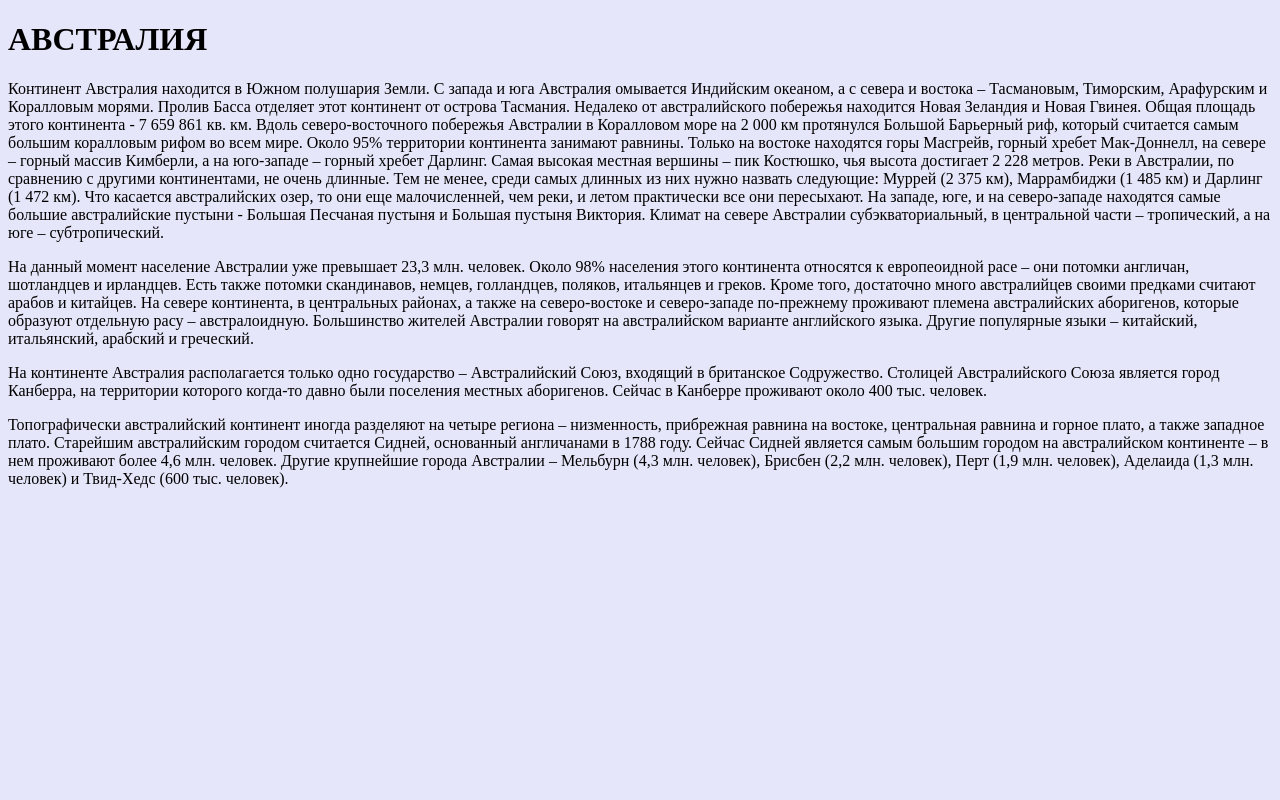
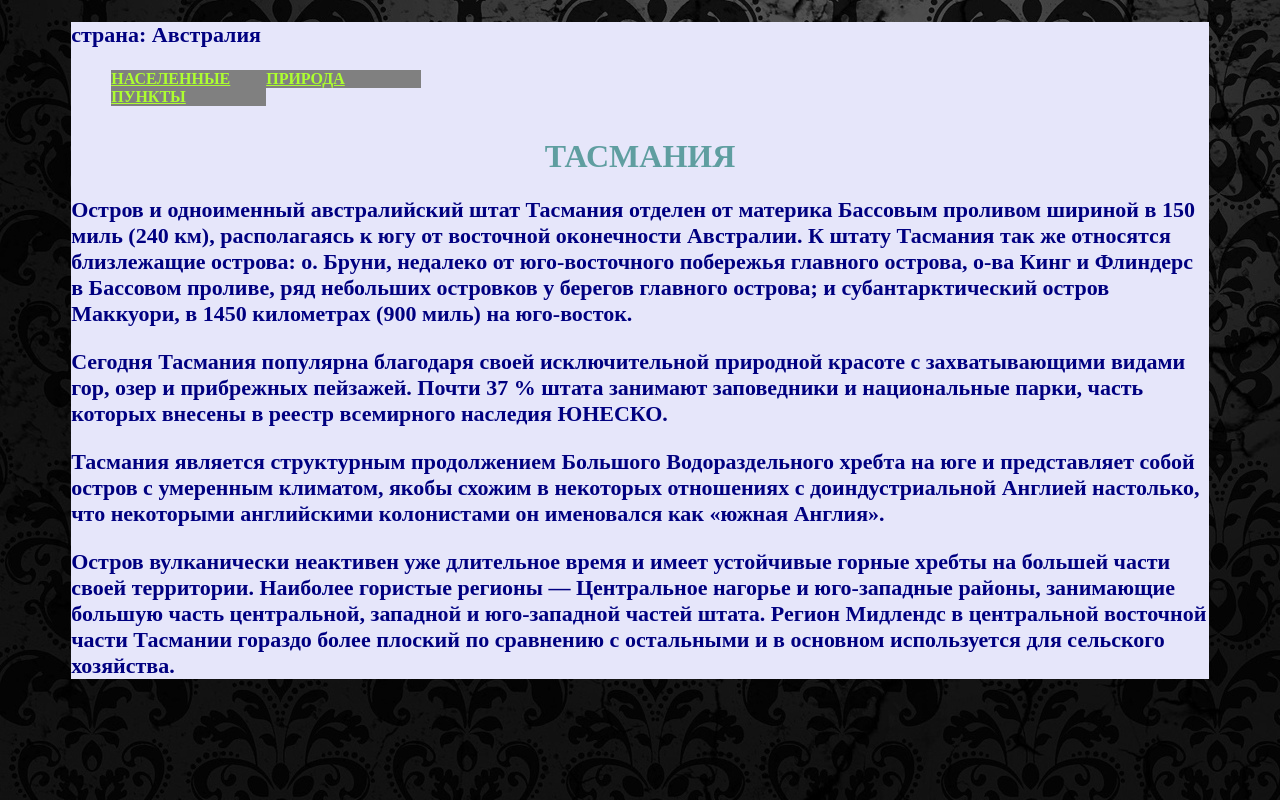
Before and after one commit to Muriam/python, a Flask app: page / in a window 1280 px wide. Run offline with Flask 2, Linux system fonts and the light colour scheme.

Commit message:
add menu

```diff
--- a/simple/Flask_projects/proj/main.py
+++ b/simple/Flask_projects/proj/main.py
@@ -1,5 +1,3 @@
-#http://127.0.0.1:5000/
-#размещение html и css и прочего
 from flask import Flask, render_template, url_for
 
 app = Flask(__name__)
@@ -7,8 +5,8 @@ app = Flask(__name__)
 
 @app.route('/')
 def func():
-    return render_template("index.html")
+    return render_template("index.html", name="Австралия")
 
 
 if __name__ == '__main__':
-    app.run()
+    app.run(debug=True)
--- a/simple/Flask_projects/proj/static/style.css
+++ /dev/null
@@ -1,4 +0,0 @@
-body
-{
-	background: Lavender;
-}
--- /dev/null
+++ b/simple/Flask_projects/proj/static/style1.css
@@ -0,0 +1,53 @@
+body
+{
+    background-image: url(fon.jpg);
+}
+h1
+{
+    text-align: center;
+    color: CadetBlue;
+    font-weight: bold;
+    margin-top: 90px;
+}
+p
+{
+    font-family: Monotype Corsiva;
+    font-weight: bold;
+    font-size: 22px;
+	color: navy;
+}
+a
+{
+    color: greenyellow;
+}
+div
+{
+    background: lavender;
+    margin: 0 auto;
+    width: 90%;
+}
+
+#nav li
+{
+	float: left;
+	position: relative;
+	list-style: none;
+	background: grey;
+	width: 155px;
+	font-weight: bold;
+}
+#nav ul
+{
+    visibility: hidden; 			/* скрываю выпадающее меню */
+    padding: 0;
+    position: absolute;
+}
+#nav li:hover > ul
+{
+    visibility: visible; 			/* показывается выпадающее меню при наведении */
+    position: absolute; 		/* чтоб при наведении на подпункты меню, не смещалось вниз видео (не двигалось туда сюда) */
+}
+#active a, #nav li:hover > a
+{
+    background: green; 	/* бирюзовый цвет при наведении мыши на пункт меню */
+}
--- a/simple/Flask_projects/proj/templates/index.html
+++ b/simple/Flask_projects/proj/templates/index.html
@@ -1,36 +1,29 @@
 <!DOCTYPE html>
+<html lang="ru">
+<head>
+    <meta charset="UTF-8">
+    <title>остров Тасмания</title>
+    <link rel="stylesheet" href="{{ url_for('static', filename='style1.css') }}">
+</head>
+<body>
+    <div>
+        <p>страна: {{ name }}</p>
 
-<HTML>
-<HEAD>
-	<title>Австралия</title>
-	<meta charset="utf-8">
-    <link rel="stylesheet" href="{{ url_for('static', filename='style.css') }}">
-</HEAD>
+        <ul id="nav">
+		    <li><a href="">НАСЕЛЕННЫЕ ПУНКТЫ</a></li>
+		    <li><a href="">ПРИРОДА</a>
+			    <ul>
+                <li><a href="">ФЛОРА</a></li>
+				<li><a href="">ФАУНА</a></li>
+			    </ul>
+            </li>
+        </ul>
 
-<BODY>
-	<div id="content"> <!-- ОСНОВНОЙ БЛОК -->
-        <h1>АВСТРАЛИЯ</h1>
-		<p>
-		Континент Австралия находится в Южном полушария Земли. С запада и юга Австралия омывается Индийским океаном, а с севера и востока – Тасмановым, Тиморским, Арафурским и Коралловым морями. Пролив Басса отделяет этот континент от острова Тасмания. Недалеко от австралийского побережья находится Новая Зеландия и Новая Гвинея. Общая площадь этого континента - 7 659 861 кв. км.
-		Вдоль северо-восточного побережья Австралии в Коралловом море на 2 000 км протянулся Большой Барьерный риф, который считается самым большим коралловым рифом во всем мире.
-		Около 95% территории континента занимают равнины. Только на востоке находятся горы Масгрейв, горный хребет Мак-Доннелл, на севере – горный массив Кимберли, а на юго-западе – горный хребет Дарлинг. Самая высокая местная вершины – пик Костюшко, чья высота достигает 2 228 метров.
-		Реки в Австралии, по сравнению с другими континентами, не очень длинные. Тем не менее, среди самых длинных из них нужно назвать следующие: Муррей (2 375 км), Маррамбиджи (1 485 км) и Дарлинг (1 472 км). Что касается австралийских озер, то они еще малочисленней, чем реки, и летом практически все они пересыхают.
-		На западе, юге, и на северо-западе находятся самые большие австралийские пустыни - Большая Песчаная пустыня и Большая пустыня Виктория.
-		Климат на севере Австралии субэкваториальный, в центральной части – тропический, а на юге – субтропический.
-		</p>
-		<p>
-		На данный момент население Австралии уже превышает 23,3 млн. человек. Около 98% населения этого континента относятся к европеоидной расе – они потомки англичан, шотландцев и ирландцев. Есть также потомки скандинавов, немцев, голландцев, поляков, итальянцев и греков. Кроме того, достаточно много австралийцев своими предками считают арабов и китайцев.
-		На севере континента, в центральных районах, а также на северо-востоке и северо-западе по-прежнему проживают племена австралийских аборигенов, которые образуют отдельную расу – австралоидную.
-		Большинство жителей Австралии говорят на австралийском варианте английского языка. Другие популярные языки – китайский, итальянский, арабский и греческий.
-		</p>
-		<p>
-		На континенте Австралия располагается только одно государство – Австралийский Союз, входящий в британское Содружество. Столицей Австралийского Союза является город Канберра, на территории которого когда-то давно были поселения местных аборигенов. Сейчас в Канберре проживают около 400 тыс. человек.
-		</p>
-		<p>
-		Топографически австралийский континент иногда разделяют на четыре региона – низменность, прибрежная равнина на востоке, центральная равнина и горное плато, а также западное плато.
-		Старейшим австралийским городом считается Сидней, основанный англичанами в 1788 году. Сейчас Сидней является самым большим городом на австралийском континенте – в нем проживают более 4,6 млн. человек.
-		Другие крупнейшие города Австралии – Мельбурн (4,3 млн. человек), Брисбен (2,2 млн. человек), Перт (1,9 млн. человек), Аделаида (1,3 млн. человек) и Твид-Хедс (600 тыс. человек).
-		</p>
-	</div>
-</BODY>
-</HTML>
+        <h1>ТАСМАНИЯ</h1>
+        <p>Остров и одноименный австралийский штат Тасмания отделен от материка Бассовым проливом шириной в 150 миль (240 км), располагаясь к югу от восточной оконечности Австралии. К штату Тасмания так же относятся близлежащие острова: о. Бруни, недалеко от юго-восточного побережья главного острова, о-ва Кинг и Флиндерс в Бассовом проливе, ряд небольших островков у берегов главного острова; и субантарктический остров Маккуори, в 1450 километрах (900 миль) на юго-восток.</p>
+        <p>Сегодня Тасмания популярна благодаря своей исключительной природной красоте с захватывающими видами гор, озер и прибрежных пейзажей. Почти 37 % штата занимают заповедники и национальные парки, часть которых внесены в реестр всемирного наследия ЮНЕСКО.</p>
+        <p>Тасмания является структурным продолжением Большого Водораздельного хребта на юге и представляет собой остров с умеренным климатом, якобы схожим в некоторых отношениях с доиндустриальной Англией настолько, что некоторыми английскими колонистами он именовался как «южная Англия».</p>
+        <p>Остров вулканически неактивен уже длительное время и имеет устойчивые горные хребты на большей части своей территории. Наиболее гористые регионы — Центральное нагорье и юго-западные районы, занимающие большую часть центральной, западной и юго-западной частей штата. Регион Мидлендс в центральной восточной части Тасмании гораздо более плоский по сравнению с остальными и в основном используется для сельского хозяйства.</p>
+    </div>
+</body>
+</html>
```
Also changed, not shown: simple/Flask_projects/proj/static/backgr.jpg (added), simple/Flask_projects/proj/static/fon.jpg (added).
